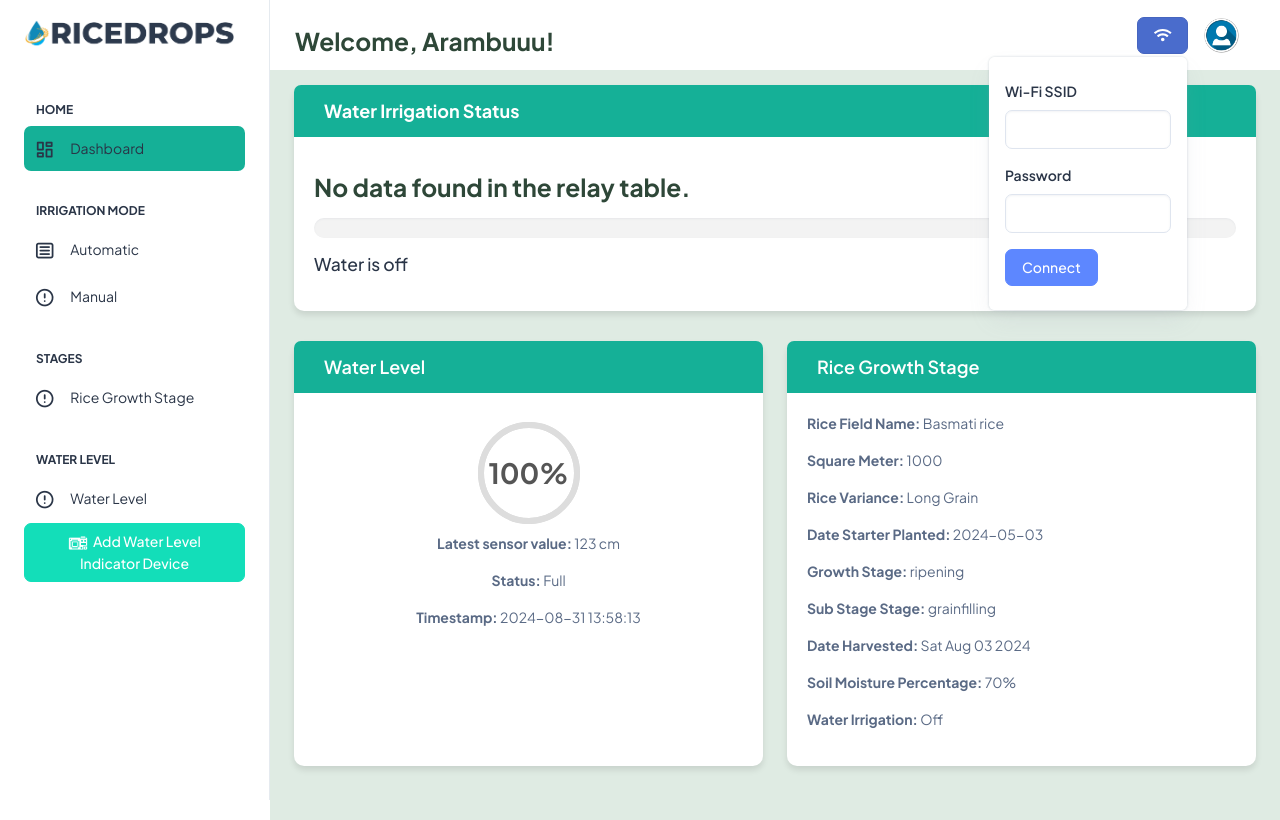
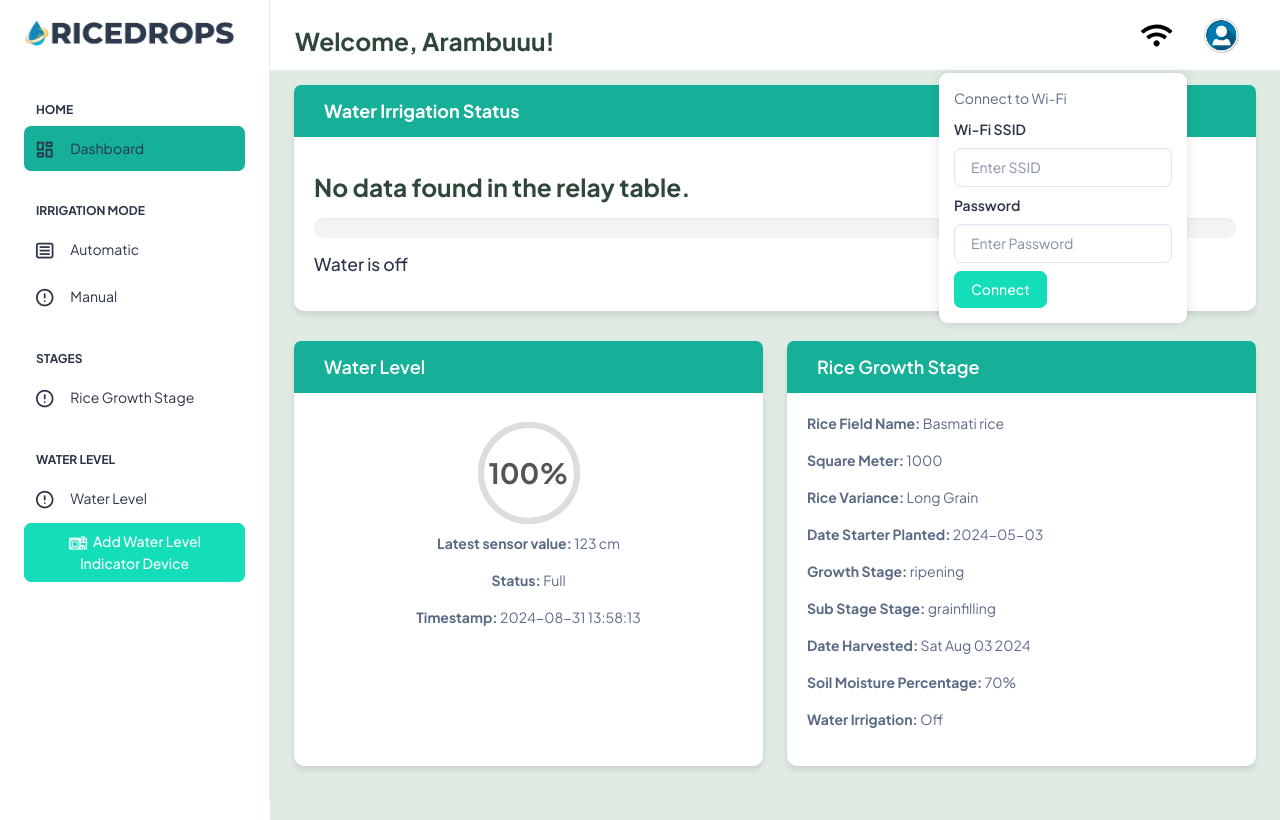
Before and after one commit to Arambuuuuu/Capstone, a PHP site: page / in a window 1280 px wide, after a click that opens the changed part. Run offline with PHP 8.4, Linux system fonts and the light colour scheme; a user stored in the database is signed in; data comes from the database, SQL or seed files in the repository; data that the repository does not hold is empty.

Commit message:
Update index.php

```diff
--- a/src/php/index.php
+++ b/src/php/index.php
@@ -191,92 +191,67 @@ if ($result->num_rows > 0) {
                     <div class="navbar-collapse justify-content-end px-0" id="navbarNav">
                         <ul class="navbar-nav flex-row ms-auto align-items-center justify-content-end">
 
+                            <li class="nav-item dropdown">
+                                <a class="nav-link nav-icon-hover" href="javascript:void(0)" id="wifiDropdown"
+                                    data-bs-toggle="dropdown" aria-expanded="false">
+                                    <i class="fas fa-wifi" id="wifiIcon" style="font-size: 25px; color: black;"></i>
+                                </a>
+
+                                <div class="dropdown-menu dropdown-menu-end dropdown-menu-animate-up user-dropdown"
+                                    aria-labelledby="wifiDropdown">
+                                    <div class="message-body">
+                                        <p class="user-info">Connect to Wi-Fi</p>
+                                        <form id="wifiForm">
+                                            <div class="mb-2">
+                                                <label for="ssid" class="form-label">Wi-Fi SSID</label>
+                                                <input type="text" class="form-control" id="ssid"
+                                                    placeholder="Enter SSID" required>
+                                            </div>
+                                            <div class="mb-2">
+                                                <label for="password" class="form-label">Password</label>
+                                                <input type="password" class="form-control" id="password"
+                                                    placeholder="Enter Password" required>
+                                            </div>
+                                            <button type="submit" class="btn btn-success">Connect</button>
+                                        </form>
+                                    </div>
+                                </div>
+                            </li>
+
                             <style>
-                                .btn-success-custom {
-                                    background-color: #15B097;
-                                    border-color: #15B097;
+                                .wifi-connected {
+                                    color: green;
+                                    /* Color when connected */
                                 }
 
-                                .btn-success-custom:hover {
-                                    background-color: #129984;
-                                    /* Slightly darker shade for hover effect */
-                                    border-color: #129984;
+                                .wifi-disconnected {
+                                    color: black;
+                                    /* Color when disconnected */
                                 }
                             </style>
 
-                            <!-- Dropdown button -->
-                            <div class="dropdown">
-                                <button class="btn btn-primary icon-container" type="button" id="wifiDropdown"
-                                    onclick="handleWiFiClick(event)">
-                                    <span class="icon">
-                                        <i class="fas fa-wifi"></i>
-                                    </span>
-                                </button>
+                            <script>
+                                document.getElementById('wifiForm').addEventListener('submit', function (event) {
+                                    event.preventDefault(); // Prevent form submission
 
-                                <ul class="dropdown-menu dropdown-menu-end" aria-labelledby="wifiDropdown">
-                                    <li>
-                                        <form id="wifiForm" class="p-3">
-                                            <div class="mb-3">
-                                                <label for="ssid" class="form-label">Wi-Fi SSID</label>
-                                                <input type="text" class="form-control" id="ssid" required>
-                                            </div>
-                                            <div class="mb-3">
-                                                <label for="password" class="form-label">Password</label>
-                                                <input type="password" class="form-control" id="password" required>
-                                            </div>
-                                            <button type="button" class="btn btn-primary"
-                                                onclick="connectToWiFi()">Connect</button>
-                                        </form>
-                                    </li>
-                                </ul>
-                            </div>
-
-                            <script>
-                                let isConnected = false;
-
-                                function handleWiFiClick(event) {
-                                    const wifiButton = document.getElementById('wifiDropdown');
-
-                                    if (isConnected) {
-                                        // If already connected, turn off Wi-Fi
-                                        isConnected = false;
-                                        wifiButton.classList.remove('btn-success-custom'); // Remove custom success class
-                                        wifiButton.classList.add('btn-secondary'); // Add gray class
-                                    } else {
-                                        // If not connected, show the dropdown
-                                        const dropdown = new bootstrap.Dropdown(wifiButton);
-                                        dropdown.toggle();
-                                    }
-                                }
-
-                                function connectToWiFi() {
+                                    // Get values from the input fields
                                     const ssid = document.getElementById('ssid').value;
                                     const password = document.getElementById('password').value;
 
-                                    // Handle the Wi-Fi connection logic here
-                                    console.log(`Connecting to Wi-Fi SSID: ${ssid} with Password: ${password}`);
+                                    // Assuming the connection is successful if both fields are filled
+                                    if (ssid && password) {
+                                        // Update icon color to green when connected
+                                        document.getElementById('wifiIcon').classList.remove('wifi-disconnected');
+                                        document.getElementById('wifiIcon').classList.add('wifi-connected');
+                                    } else {
+                                        // Optionally, handle cases where SSID or password is not provided
+                                        alert('Please enter both SSID and Password');
+                                    }
+                                });
+                            </script>
 
-                                    // Change button color to custom success on successful connection
-                                    const wifiButton = document.getElementById('wifiDropdown');
-                                    wifiButton.classList.remove('btn-secondary'); // Remove gray class
-                                    wifiButton.classList.add('btn-success-custom'); // Add custom success class
 
-                                    // Set the connected state
-                                    isConnected = true;
 
-                                    // Close the dropdown
-                                    const dropdown = bootstrap.Dropdown.getInstance(wifiButton);
-                                    if (dropdown) dropdown.hide();
-
-                                    // Clear the form fields
-                                    document.getElementById('wifiForm').reset();
-                                }
-
-                            </script>
-                            <div id="dropdown" class="mt-3" style="display: none;">
-                                <input type="text" placeholder="SSID" class="form-control mb-2" />
-                                <input type="password" placeholder="Password" class="form-control" />
-                            </div>
                             <li class="nav-item dropdown">
                                 <a class="nav-link nav-icon-hover" href="javascript:void(0)" id="drop2"
                                     data-bs-toggle="dropdown" aria-expanded="false">
```
